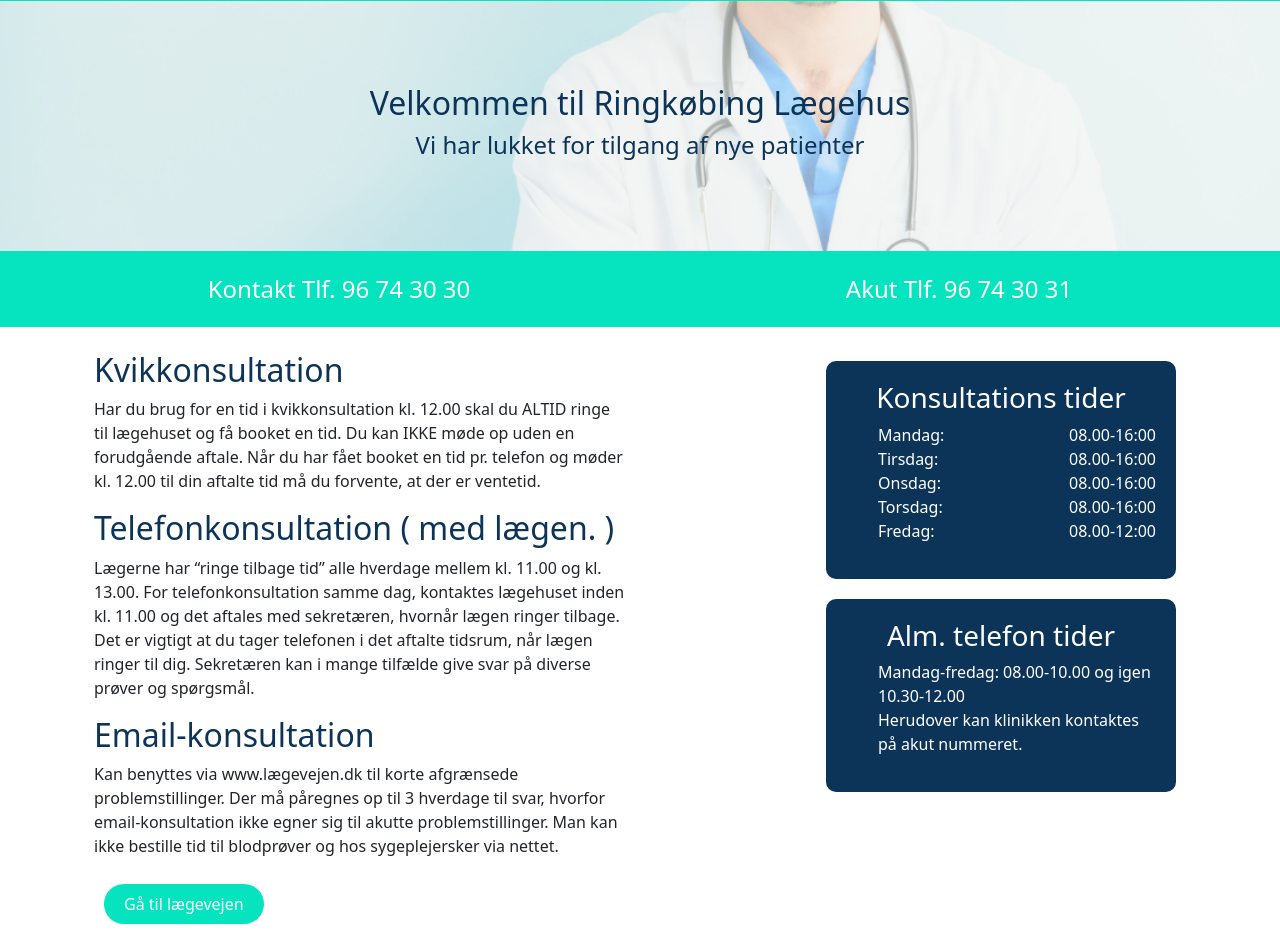
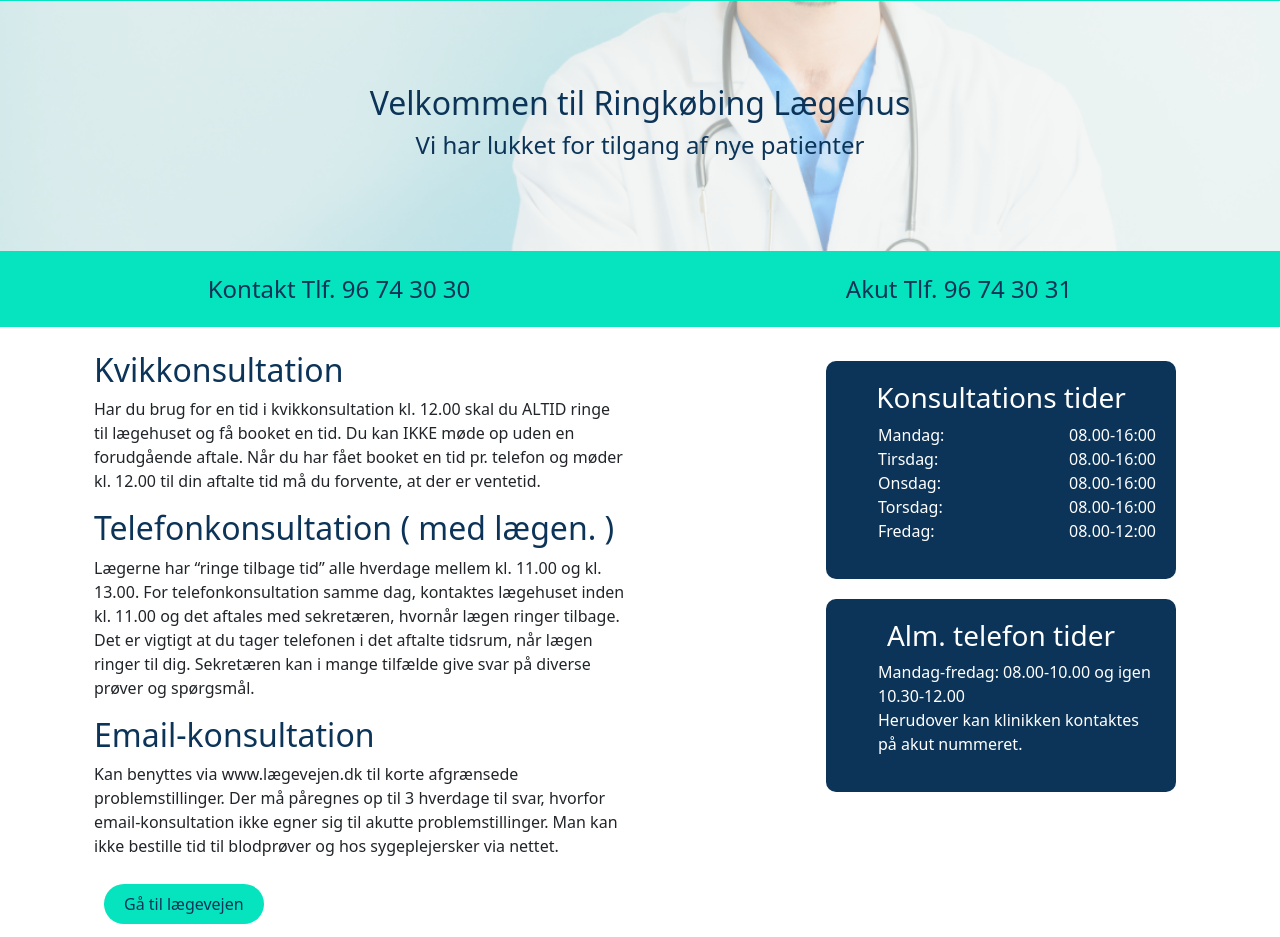
Before and after one commit to MrMaklie/ProjektL-gehus, a plain HTML site: page index.html in a window 1280 px wide. Shown: the part 111-1048 px from the top of the page. Drawn offline with nearby package versions, Linux system fonts and the light colour scheme.

Commit message:
som changes for WCAG

```diff
--- a/index.html
+++ b/index.html
@@ -50,12 +50,12 @@
     <main>
         <section id="message" class="container-fluid">
             <h2 class="text-center text-secondary-color">Velkommen til Ringkøbing Lægehus</h2>
-            <h4 class="text-center text-secondary-color">Vi har lukket for tilgang af nye patienter</h4>
+            <h3 class="text-center text-secondary-color fs-4">Vi har lukket for tilgang af nye patienter</h3>
         </section>
-        <section id="contact-info" class="bg-primary-color d-flex justify-content-around text-white fs-4">
-            <span>Kontakt Tlf. <a class="link-offset-2 link-underline link-underline-opacity-0 text-white"
+        <section id="contact-info" class="bg-primary-color text-secondary-color d-flex justify-content-around text-white fs-4">
+            <span>Kontakt Tlf. <a class="link-offset-2 link-underline link-underline-opacity-0 text-secondary-color"
                     href="tel:96743030">96 74 30 30</a></span>
-            <span>Akut Tlf. <a class="link-offset-2 link-underline link-underline-opacity-0 text-white"
+            <span>Akut Tlf. <a class="link-offset-2 link-underline link-underline-opacity-0 text-secondary-color"
                     href="tel:96743031">96 74 30 31</a></span>
         </section>
         <section id="consulation" class="container">
@@ -137,7 +137,7 @@
         <section id="doctors" class="container-fluid bg-primary-color">
             <div class="d-flex flex-column flex-md-row">
                 <div class="text-center">
-                    <img src="images/doctors.png">
+                    <img src="images/doctors.png" alt="Two smiling doctors in professional attire">
                 </div>
                 <div class="flex flex-column align-self-center text-center">
                     <h3 class="text-secondary-color p-4 text-center">Vi er 3 praktiserende læger, der er fælles om
--- a/style.css
+++ b/style.css
@@ -76,7 +76,7 @@ section#contact-info {
     margin: 10px;
     padding: 8px 20px;
     background-color: var(--primary-color) !important;
-    color: var(--white) !important;
+    color: var(--secondary-color) !important;
     border-radius: 30px !important;
 }
 
```
